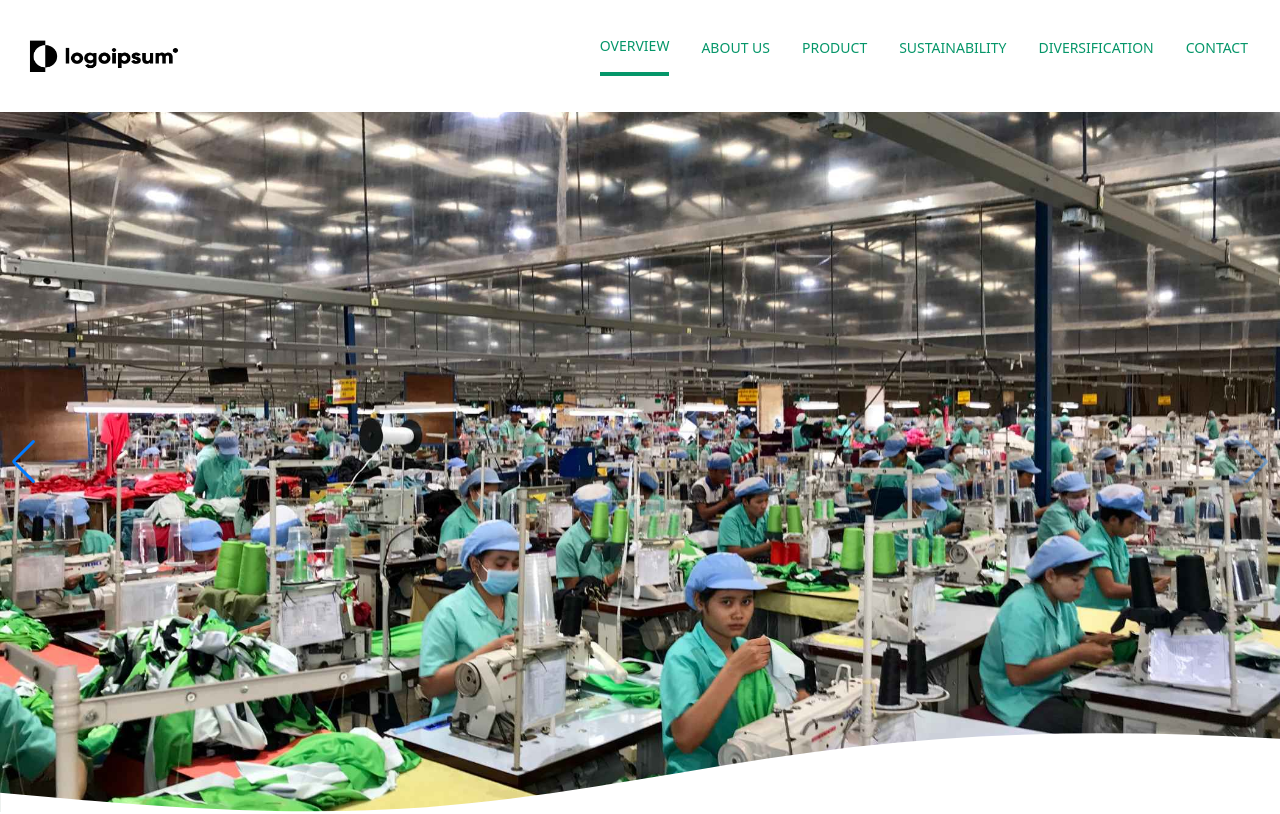
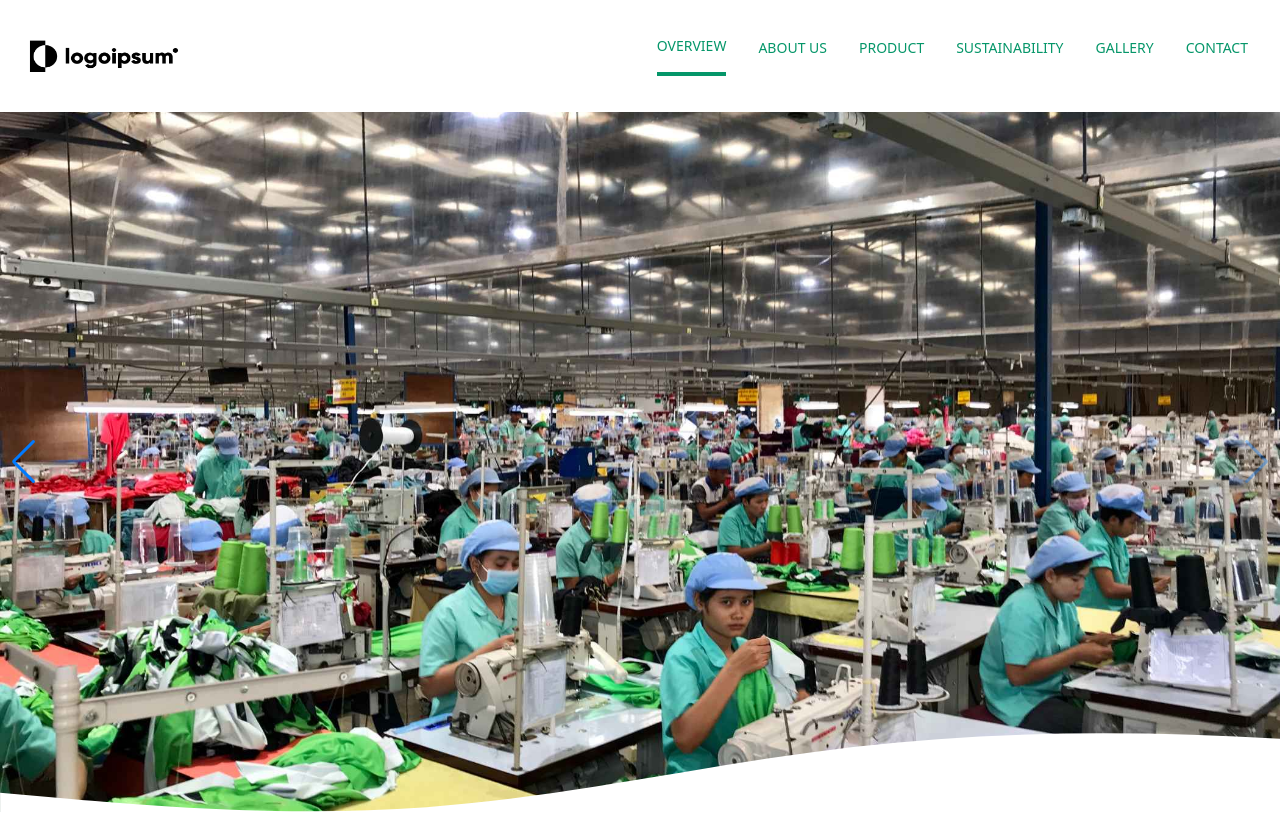
Before and after one commit to bishajitchakraborty/textile_frontend, a React (Create React App) app: page /sustainability in a window 1280 px wide. Shown: the top 814 px of the page. Built offline with nearby package versions, Linux system fonts and the light colour scheme.

Commit message:
Gallery Page Create

```diff
--- a/package.json
+++ b/package.json
@@ -9,7 +9,13 @@
     "@testing-library/react": "^13.4.0",
     "@testing-library/user-event": "^13.5.0",
     "classnames": "^2.3.2",
+    "fund": "^1.0.0",
+    "photoswipe": "^5.4.0",
     "react": "^18.2.0",
+    "react-photo-album": "^2.3.0",
+    "react-photoswipe-gallery": "^2.2.7",
+    "react-responsive-gallery": "^3.0.3",
+    "react-responsive-masonry": "^2.1.7",
     "react-router-dom": "^6.15.0",
     "react-scripts": "5.0.1",
     "swiper": "^10.2.0",
--- a/public/index.html
+++ b/public/index.html
@@ -13,6 +13,7 @@
     />
     <script src="https://cdn.tailwindcss.com"></script>
     <link rel="apple-touch-icon" href="%PUBLIC_URL%/logo192.png" />
+
     <!--
       manifest.json provides metadata used when your web app is installed on a
       user's mobile device or desktop. See https://developers.google.com/web/fundamentals/web-app-manifest/
--- a/src/App.js
+++ b/src/App.js
@@ -6,12 +6,13 @@ import Footer from "./pages/footer/footer";
 import Contact from "./pages/contact/contact";
 import About from "./pages/about/about";
 import Design from "./pages/Design_studio/design";
-import Merchandiser from "./pages/Merchandiser/merchandiser";
+import Merchandiser from "./pages/Gallery/merchandiser";
 import Subcategory from "./pages/Design_studio/Components/subcategory";
 import Category from "./pages/Design_studio/Components/category";
 import ProductDetails from "./pages/Design_studio/Components/product_details";
 import Index from "./pages/Design_studio/Components";
 import Sustainability from "./pages/sustainability/sustainability";
+import Gallery from "./pages/Gallery/merchandiser";
 
 
 function App() {
@@ -23,7 +24,7 @@ function App() {
           <Route  path="/about"  element={<About/>} />
           <Route  path="/contact"  element={<Contact/>} />
           {/*<Route  path="/design"  element={<Design/>} />*/}
-          <Route  path="/merchandiser"  element={<Merchandiser/>} />
+          <Route  path="/gallery"  element={<Gallery/>} />
           <Route exact path="/design"  element={<Category/>} />
           <Route exact path="/design/category"  element={<Subcategory/>} />
           <Route exact path="/design/category/subCategory"  element={<Index/>} />
--- a/src/pages/Merchandiser/merchandiser.js
+++ b/src/pages/Gallery/merchandiser.js
@@ -1,6 +1,57 @@
 import React from 'react';
 import merchandiser from "../../assets/image/merchandiser.webp";
-import mer_img from '../../assets/image/merchandising_1.jpeg';
+import img1 from "../../assets/image/tshirt_1.png";
+import img2 from "../../assets/image/t_shirt.png";
+import ResponsiveGallery from 'react-responsive-gallery';
+
+
+const images=[
+    {
+        src: 'https://cdn.pixabay.com/photo/2017/01/14/12/59/iceland-1979445_960_720.jpg'
+    },
+    {
+        src: 'https://cdn.pixabay.com/photo/2019/06/12/15/07/cat-4269479_960_720.jpg'
+    },
+    {
+        src: 'https://cdn.pixabay.com/photo/2016/12/04/21/58/rabbit-1882699_960_720.jpg'
+    },
+    {
+        src: 'https://cdn.pixabay.com/photo/2014/07/08/12/36/bird-386725_960_720.jpg'
+    },
+    {
+        src: 'https://cdn.pixabay.com/photo/2015/10/12/15/46/fallow-deer-984573_960_720.jpg'
+    },
+    {
+        src: 'https://cdn.pixabay.com/photo/2014/10/01/10/44/hedgehog-468228_960_720.jpg'
+    },
+    {
+        src: 'https://cdn.pixabay.com/photo/2013/09/22/15/29/prairie-dog-184974_960_720.jpg'
+    },
+    {
+        src: 'https://cdn.pixabay.com/photo/2018/03/31/06/31/dog-3277416_960_720.jpg'
+    },
+    {
+        src: 'https://cdn.pixabay.com/photo/2016/12/13/05/15/puppy-1903313_960_720.jpg'
+    },
+    {
+        src: 'https://cdn.pixabay.com/photo/2019/03/09/17/30/horse-4044547_960_720.jpg'
+    },
+    {
+        src: 'https://cdn.pixabay.com/photo/2017/01/14/12/59/iceland-1979445_960_720.jpg'
+    },
+    {
+        src: 'https://cdn.pixabay.com/photo/2019/06/12/15/07/cat-4269479_960_720.jpg'
+    },
+    {
+        src: 'https://cdn.pixabay.com/photo/2016/12/04/21/58/rabbit-1882699_960_720.jpg'
+    },
+    {
+        src: 'https://cdn.pixabay.com/photo/2014/07/08/12/36/bird-386725_960_720.jpg'
+    },
+    {
+        src: 'https://cdn.pixabay.com/photo/2015/10/12/15/46/fallow-deer-984573_960_720.jpg'
+    },
+];
 const Merchandiser = () => {
     return (
         <div>
@@ -10,7 +61,7 @@ const Merchandiser = () => {
                     className="flex items-center justify-center w-full h-full bg-gray-900 bg-opacity-50">
                     <div className="text-center">
                         <h1
-                            className="mobile:text-6xl text-3xl tracking-widest font-semibold text-white uppercase lg:text-3xl">Merchandising</h1>
+                            className="mobile:text-6xl text-3xl tracking-widest font-semibold text-white uppercase lg:text-3xl">Gallery</h1>
 
                     </div>
                 </div>
@@ -22,35 +73,8 @@ const Merchandiser = () => {
                 </svg>
             </div>
 
-            <div className={'w-full md:w-3/6 my-10 mx-auto '}>
-                {
-                    [1,1,1].map((v,i)=>(
-                        <div className={'px-8 py-8 my-8 shadow-2xl bg-gray-50 text-emerald-600 italic'}>
-                            <h2 className={'text-sm md:text-xl'}>Visual Merchandiser:  Skills, Duties and Job Description</h2>
-                            <div className={'flex flex-wrap py-4'}>
-                                <div className={'w-full md:w-1/2 mb-8 md:mb-4 merchandiser_thumbnail'}>
-                                    <img className={'h-56'} src={mer_img}/>
-                                </div>
-                                <div className={'w-full md:w-1/2'}>
-                                    <p className={'text-sm md:text-xl'}>
-                                        Visual Merchandiser: Skills, Duties and Job Description
-                                        Samiksha Chougule Department of Textiles (Fashion Technology) DKTE’S Textile & Engineering Institute, Ichalkaranji,
-                                    </p>
-                                    {/*<div className={'pt-4 justify-start flex'}>*/}
-                                    {/*    <button*/}
-                                    {/*        // onClick={sendMessage}*/}
-                                    {/*        className="w-32 align-center items-center flex justify-center  text-white  bg-emerald-600 py-4   text-sm">*/}
-                                    {/*        Send*/}
-                                    {/*    </button>*/}
-                                    {/*</div>*/}
-                                </div>
-                            </div>
-                        </div>
-                    ))
-                }
-
-
-
+            <div className={'w-full md:w-4/6 my-10 mx-auto '}>
+                <ResponsiveGallery images={images}/>,
             </div>
         </div>
     );
--- a/src/pages/header/header.js
+++ b/src/pages/header/header.js
@@ -26,8 +26,8 @@ const tab = [
         url:"/sustainability"
     },
     {
-        name:"Diversification",
-        url:"/"
+        name:"Gallery",
+        url:"/gallery"
     },
     {
         name:"Contact",
--- a/src/pages/home/home.js
+++ b/src/pages/home/home.js
@@ -10,7 +10,6 @@ import {
 } from "@ant-design/icons";
 import Features from "../features/features";
 import Slider from "../Slider/slider";
-import about from "../../assets/image/about_us.png";
 import home_11 from "../../assets/image/home_slider_1.jpg";
 
 const serviceList = [
```
Also changed, not shown: 1 other file (tests, documents, lock files or other folders).
